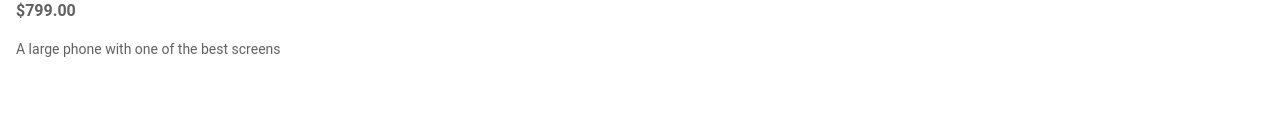
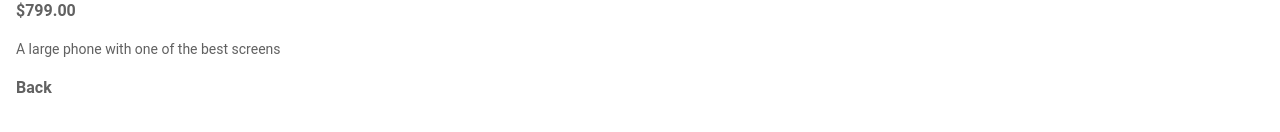
Before and after one commit to TheBCode/angular-bhrssl, an Angular app: page /products/1 in a window 1280 px wide. Shown: the part 170-302 px from the top of the page. Built offline with nearby package versions, Linux system fonts and the light colour scheme.

Commit message:
1 file modified created back nav buttons for product details page

```diff
--- a/src/app/product-details/product-details.component.html
+++ b/src/app/product-details/product-details.component.html
@@ -5,3 +5,7 @@
   <h4>{{ product.price | currency }}</h4>
   <p>{{ product.description }}</p>
 </div>
+
+<a [routerLink]="['/']">
+  <h4>Back</h4>
+</a>
```
